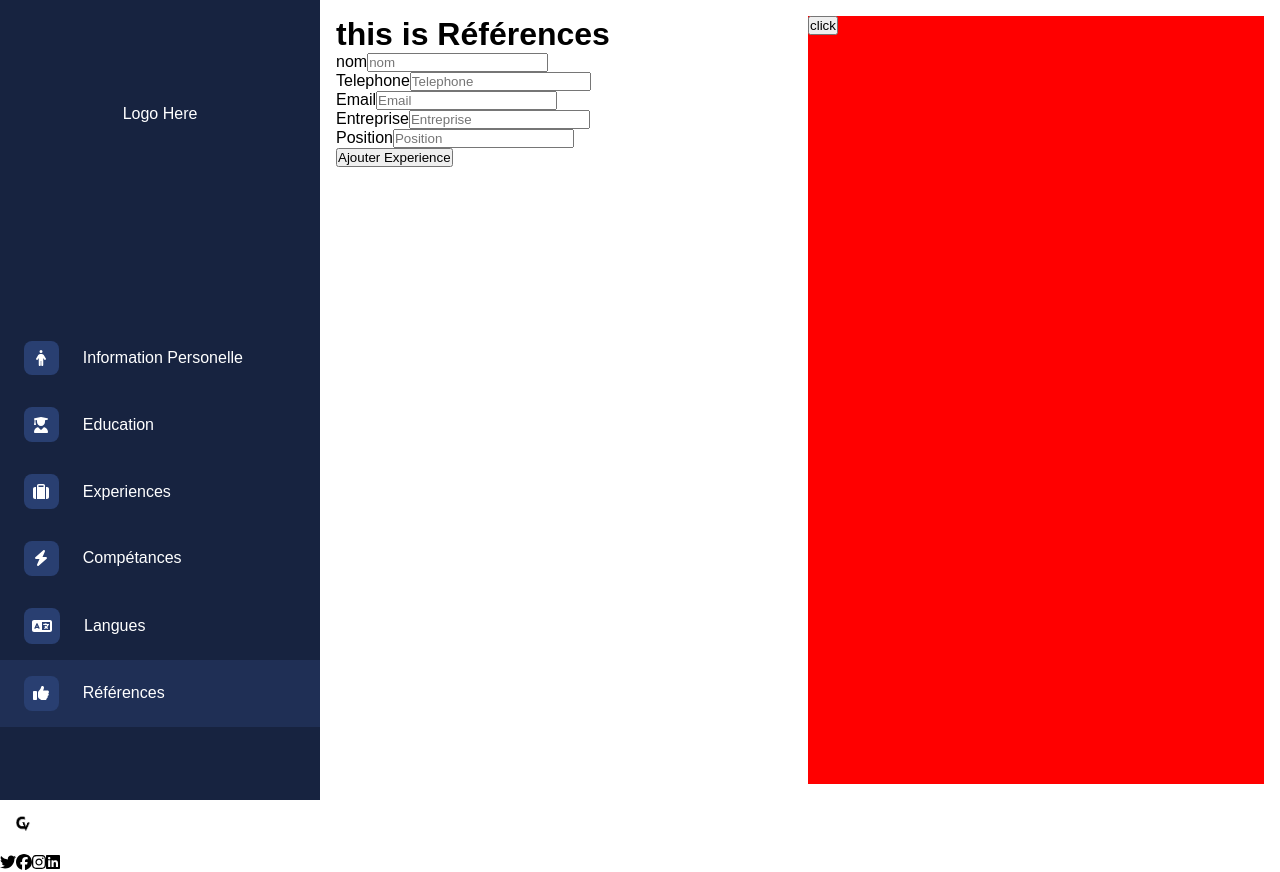
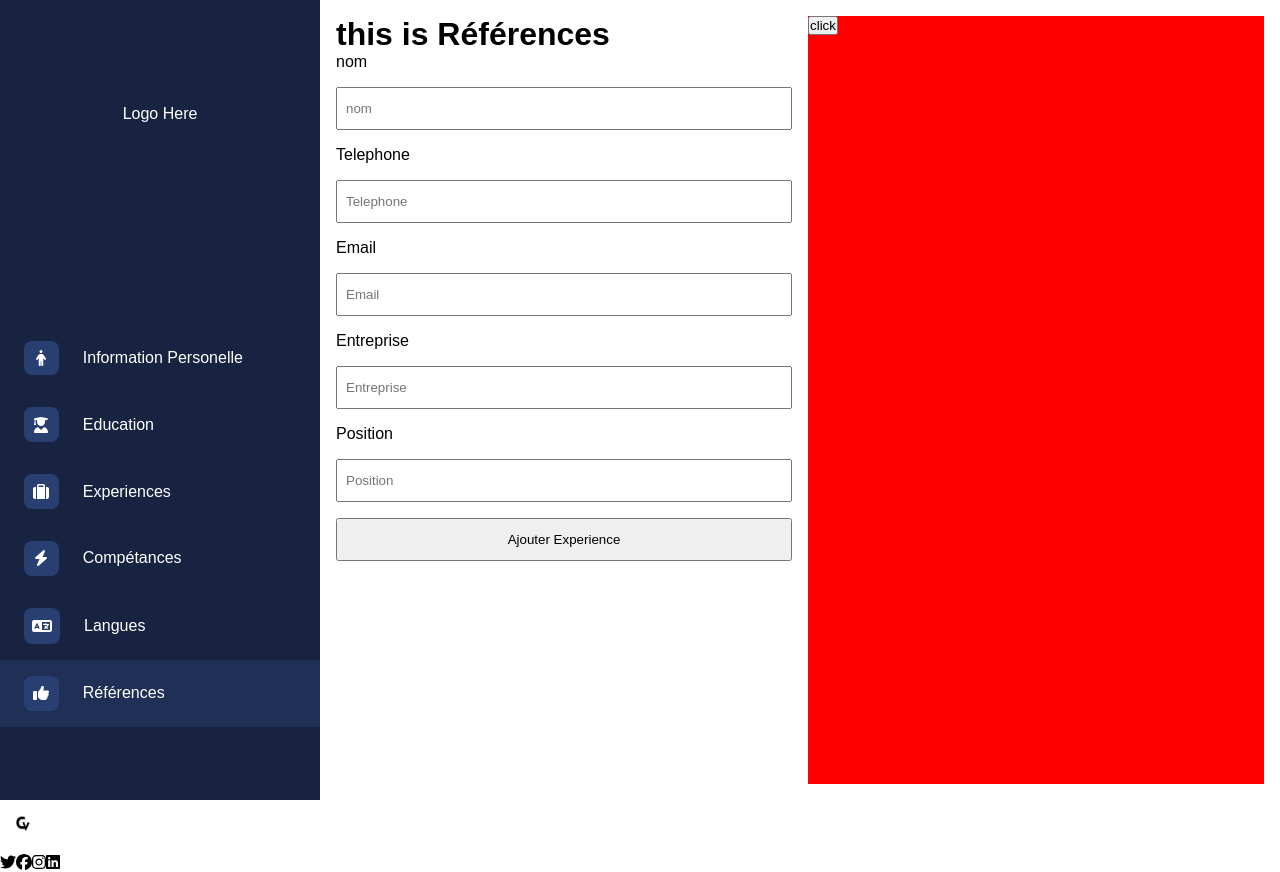
Before and after one commit to SihamAlouani/CVGenerateur, a React (Vite) app: page / in a window 1280 px wide. Both pictures are taken after a click on the element "Références". Built offline with nearby package versions, Linux system fonts and the light colour scheme.

Commit message:
done task1 zidane

```diff
--- a/src/components/CollapseSection.jsx
+++ b/src/components/CollapseSection.jsx
@@ -2,7 +2,7 @@ import { FontAwesomeIcon } from "@fortawesome/react-fontawesome"
 import { faChevronUp, faChevronDown } from "@fortawesome/free-solid-svg-icons"
 import { useState } from "react"
 import "../assets/style/collapsesection.css"
-export default function CollapseSection({ title, children }) {
+export default function CollapseSection({ title, children ,index}) {
   const [isVisible, setIsVisible] = useState(false)
   function toggleVisibility() {
     setIsVisible(!isVisible)
--- a/src/features/References.jsx
+++ b/src/features/References.jsx
@@ -1,5 +1,5 @@
 import React, { useState } from 'react';
-
+import CollapseSection from "../components/CollapseSection"
 
 function References() {
   const [references, setReferences] = useState([]);
@@ -21,7 +21,6 @@ const handleChange = (e) => {
 };
 
 const handleSubmit = (e) => {
-  e.preventDefault();
   if (editingIndex !== null) {
     const newReferences = [...references];
     newReferences[editingIndex] = formData;
@@ -32,6 +31,7 @@ const handleSubmit = (e) => {
     setReferences([...references, formData]);
     console.log(references);
   }
+  e.preventDefault();
 
   setFormData({
     name: "",
@@ -57,29 +57,40 @@ const handleDelete = (index) => {
 
   return (
     <>
-    <form  onSubmit={handleSubmit}>
-      <p>
+    <form className='form'  onSubmit={handleSubmit}>
+
         <label htmlFor="name">nom</label>
-        <input type="text" onChange={handleChange}  value={formData.name} name="name" id="name" className="" placeholder="nom" />
-      </p>
-      <p>
+        <input type="text" onChange={handleChange}  value={formData.name} name="name" id="name"   placeholder="nom" />
+
+
         <label htmlFor="tel">Telephone</label>
-        <input type="tel" onChange={handleChange}  value={formData.tele} name="tele" id="tel" className="" placeholder="Telephone" />
-      </p>
-      <p>
+        <input type="tel" onChange={handleChange}  value={formData.tele} name="tele" id="tel"   placeholder="Telephone" />
+
+
         <label htmlFor="Email">Email</label>
-        <input type="email" onChange={handleChange}  value={formData.email}  name="email" id="Email" className="" placeholder="Email" />
-      </p>
-      <p>
+        <input type="email" onChange={handleChange}  value={formData.email}  name="email" id="Email"   placeholder="Email" />
+
         <label htmlFor="entreprise">Entreprise</label>
-        <input type="text" onChange={handleChange}  id="entreprise" value={formData.entreprise} className="" name="entreprise"  placeholder="Entreprise"/>
-      </p>
-      <p>
+        <input type="text" onChange={handleChange}  id="entreprise" value={formData.entreprise}   name="entreprise"  placeholder="Entreprise"/>
+
         <label htmlFor="position">Position</label>
-        <input type="text" onChange={handleChange} name="position" value={formData.position} id="position" className="" placeholder="Position" />
-      </p>
+        <input type="text" onChange={handleChange} name="position" value={formData.position} id="position"   placeholder="Position" />
+
       <input type="submit" className='btn1' value={editingIndex !== null ? 'Modifier Experience' : 'Ajouter Experience'}/>
       </form>
+        <div>
+            {references.map(({name,tele,email,entreprise,position},index)=>(
+               <CollapseSection index={index}  title={name}>
+                <p>{entreprise}</p>
+                <p>{position}</p>
+                <p>{email}</p>
+                <p>{tele}</p>
+                <button onClick={() => handleEdit(index)}>Modifier</button>
+              <button onClick={() => handleDelete(index)}>Supprimer</button>
+               </CollapseSection>
+            ))}
+        </div>
+
     </>
   );
 }
```
